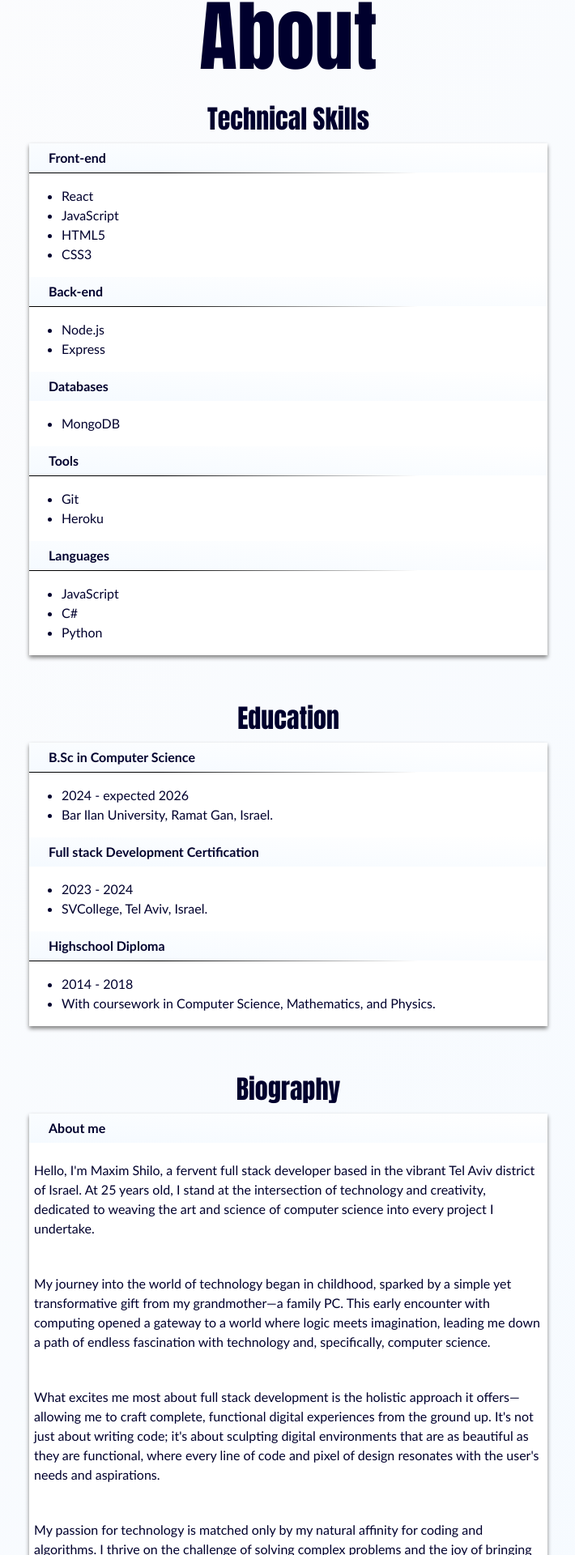
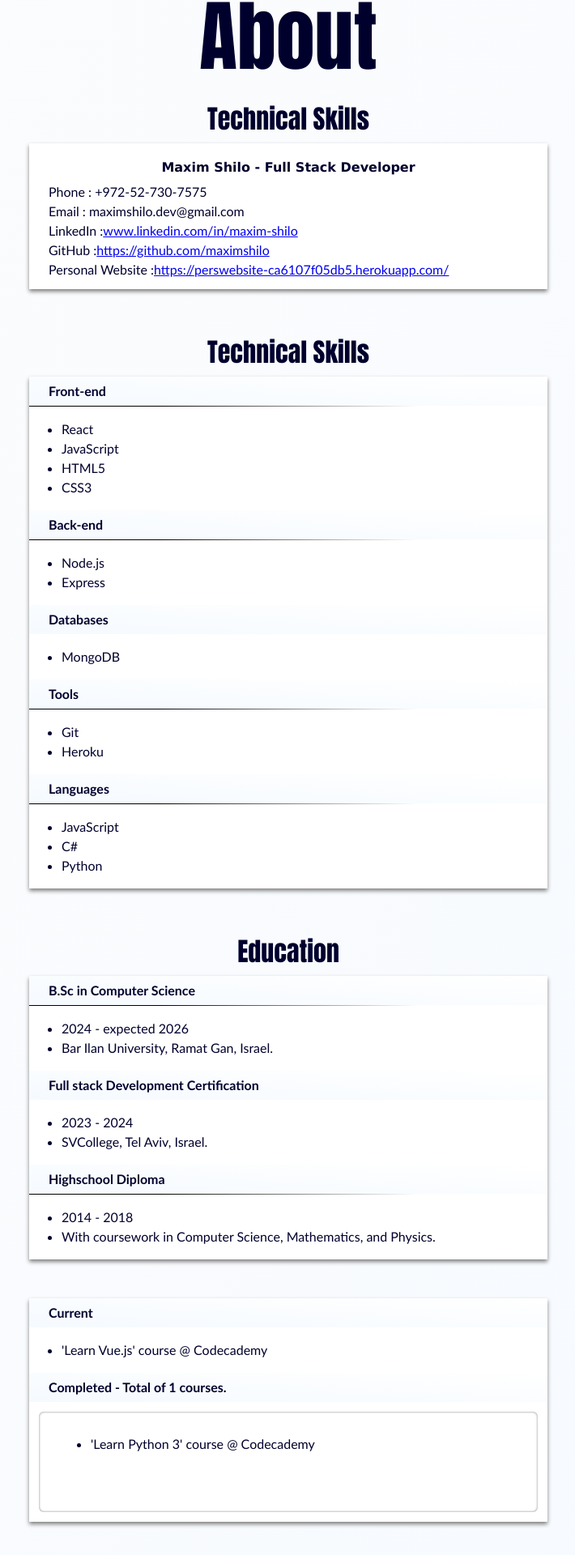
Before and after one commit to maximshilo/personal-website, a React (Create React App) app in the folder client/: page /about in a window 1280 px wide. Shown: the part 120-2040 px from the top of the page at 81% size, without its empty margins (284-994 px from the left). Built offline with nearby package versions, Linux system fonts and the light colour scheme.

Commit message:
Contact and education
added the contact component, and added continuous learning section.

```diff
--- a/client/package.json
+++ b/client/package.json
@@ -9,6 +9,7 @@
     "react": "^18.2.0",
     "react-dom": "^18.2.0",
     "react-download-link": "^2.3.0",
+    "react-pdf": "^7.7.1",
     "react-router-dom": "^6.22.3",
     "react-scripts": "5.0.1",
     "web-vitals": "^2.1.4"
--- a/client/src/App.css
+++ b/client/src/App.css
@@ -290,6 +290,8 @@ iframe {
 }
 
 .sectionTitle {
+  display: flex;
+  flex-direction: column;
   font-weight: bold;
   align-self: stretch;
   padding: 6px 24px;
@@ -303,5 +305,24 @@ iframe {
 }
 
 p {
-  padding: 6px;
+  padding: 6px 24px;
 }
+
+.contact {
+  display: flex;
+  flex-direction: column;
+  justify-content: flex-start;
+  align-items: flex-start;
+
+  padding: 12px 24px;
+}
+
+.scrollable {
+  padding: 12px 24px;
+  border-radius: 6px;
+  box-shadow: inset 0 0 3px gray;
+  margin: 12px;
+  height: 100px;
+  overflow-y: auto;
+  overflow-x: hidden;
+}
--- a/client/src/components/About.jsx
+++ b/client/src/components/About.jsx
@@ -1,6 +1,7 @@
 import React from 'react'
 
 import Navbar from './Navbar.jsx'
+import Contact from './Contact.jsx'
 
 export default function About(props) {
     const skills = [
@@ -10,6 +11,11 @@ export default function About(props) {
         ['Tools', 'Git', 'Heroku'],
         ['Languages', 'JavaScript', 'C#', 'Python'],
     ]
+
+    const continousLearning = {
+        current: [`'Learn Vue.js' course @ Codecademy`],
+        completed: [`'Learn Python 3' course @ Codecademy`]
+    }
 
     const education = [
         ['B.Sc in Computer Science', '2024 - expected 2026', 'Bar Ilan University, Ramat Gan, Israel.'],
@@ -26,6 +32,7 @@ export default function About(props) {
     My passion for technology is matched only by my natural affinity for coding and algorithms. I thrive on the challenge of solving complex problems and the joy of bringing innovative ideas to life through meticulous coding and creative design. This blend of artistic expression and intellectual rigor is what makes full stack development not just my career, but my calling.
 
     I invite you to explore my portfolio, where each project showcases my dedication to crafting seamless, engaging digital experiences. Let's connect and create something extraordinary together.`
+
     const displaySkills = () => {
         return (
             <div className='skills'>
@@ -51,6 +58,27 @@ export default function About(props) {
                     })
                 }
             </div>
+        )
+    }
+
+    const displayContinousLearning = () => {
+        return (
+                <div className='col'>
+                    <div className='skills'>
+                        <div className='sectionTitle'>Current</div>
+                        <ul>
+                            {continousLearning.current.map(el => <li>{el}</li>)}
+                        </ul>
+                        <div className='sectionTitle'>
+                            <span>Completed - Total of {continousLearning.completed.length} courses.</span>
+                        </div>
+                        <div className='scrollable'>
+                            <ul>
+                                {continousLearning.completed.map(el => <li>{el}</li>)}
+                            </ul>
+                        </div>
+                    </div>
+                </div>
         )
     }
 
@@ -130,6 +158,16 @@ export default function About(props) {
                     </div>
 
                     <div className='row'>
+                        <Contact />
+                    </div>
+
+                    <div className='row'>
+                        <span className='mainHeading'>
+                            Technical Skills
+                        </span>
+                    </div>
+
+                    <div className='row'>
                         {displaySkills()}
                     </div>
 
@@ -141,6 +179,10 @@ export default function About(props) {
 
                     <div className='row'>
                         {displayEducation()}
+                    </div>
+
+                    <div className='row'>
+                        {displayContinousLearning()}
                     </div>
 
                     <div className='row'>
--- /dev/null
+++ b/client/src/components/Contact.jsx
@@ -0,0 +1,32 @@
+import React from "react"
+
+export default function Contact(props) {
+    return (
+        <div className="skills">
+            <div className="contact">
+                <div className="row">
+                <span className="secondaryHeading">Maxim Shilo - Full Stack Developer</span>
+                </div>
+                <div className="col">
+                <span>Phone : +972-52-730-7575</span>
+                <span>Email : maximshilo.dev@gmail.com</span>
+                <span>LinkedIn :
+                    <a href="https://www.linkedin.com/in/maxim-shilo">
+                        www.linkedin.com/in/maxim-shilo
+                    </a>
+                </span>
+                <span>GitHub :
+                    <a href={'https://github.com/maximshilo'}>
+                        https://github.com/maximshilo
+                    </a>
+                </span>
+                <span>Personal Website :
+                    <a href={'https://perswebsite-ca6107f05db5.herokuapp.com/'}>
+                        https://perswebsite-ca6107f05db5.herokuapp.com/
+                    </a>
+                </span>
+                </div>
+            </div>
+        </div>
+    )
+}
--- a/client/src/components/Landing.jsx
+++ b/client/src/components/Landing.jsx
@@ -1,11 +1,23 @@
 import React from 'react'
+import { useState } from 'react'
 import { useNavigate } from 'react-router-dom'
 
 import Navbar from './Navbar.jsx'
+import Contact from './Contact.jsx'
 
 export default function Landing(props) {
     const navigate = useNavigate()
+    const [flag, setFlag] = useState(false)
 
+    const displayContact = () => {
+        if (flag) {
+            return (
+                <div className='row'>
+                    <Contact />
+                </div>
+            )
+        }
+    }
     return (
         <div className='Landing'>
             <div className='con'>
@@ -29,7 +41,7 @@ export default function Landing(props) {
                     </div>
 
                     <div className='row'>
-                        <Navbar landing={true} />
+                        <Navbar landing={true} contact={{flag, setFlag}} />
                     </div>
 
                     <div className='row'>
@@ -44,6 +56,7 @@ export default function Landing(props) {
                 </div>
             </div>
 
+            { displayContact() }
             {/* <div className='container'>
                 <div className='linkDivsGroup'>
                     <div onClick={() => { navigate('/about') }} className='linkDiv'>About me</div>
--- a/client/src/components/Navbar.jsx
+++ b/client/src/components/Navbar.jsx
@@ -6,6 +6,12 @@ export default function Navbar (props) {
     const displayLandingButton = () => {
         if (!props.landing) {
             return <button onClick={() => { navigate('/')}} className='landingButton'>Home</button>
+        } else {
+            let innerHTML = 'Contact'
+            let callback = () => {
+                props.contact.setFlag(!props.contact.flag)
+            }
+            return <button onClick={callback} className='landingButton'>{innerHTML}</button>
         }
     }
     return (
--- a/client/src/components/Portfolio.jsx
+++ b/client/src/components/Portfolio.jsx
@@ -21,35 +21,30 @@ export default function Portfolio(props) {
                         <div className='projectCon'>
                             <div className='row'><span className='projectHeading'>ECHO</span></div>
                             <div className='row'><span className='projectBody'>Social media application.</span></div>
-                            <div className='row'><span className='projectHeading'>UNDER CONSTRUCTION</span></div>
                             <img className='projectImg' src='images/construction.png'></img>
                         </div>
 
                         <div className='projectCon'>
                             <div className='row'><span className='projectHeading'>BASKET</span></div>
                             <div className='row'><span className='projectBody'>E-commerce platform.</span></div>
-                            <div className='row'><span className='projectHeading'>UNDER CONSTRUCTION</span></div>
                             <img className='projectImg' src='images/construction.png'></img>
                         </div>
 
                         <div className='projectCon'>
                             <div className='row'><span className='projectHeading'>FINTRACK</span></div>
                             <div className='row'><span className='projectBody'>Personal finance tracker.</span></div>
-                            <div className='row'><span className='projectHeading'>UNDER CONSTRUCTION</span></div>
                             <img className='projectImg' src='images/construction.png'></img>
                         </div>
 
                         <div className='projectCon'>
                             <div className='row'><span className='projectHeading'>DONIT</span></div>
                             <div className='row'><span className='projectBody'>Project management tool.</span></div>
-                            <div className='row'><span className='projectHeading'>UNDER CONSTRUCTION</span></div>
                             <img className='projectImg' src='images/construction.png'></img>
                         </div>
 
                         <div className='projectCon'>
                             <div className='row'><span className='projectHeading'>SUDOKU</span></div>
                             <div className='row'><span className='projectBody'>A puzzle game.</span></div>
-                            <div className='row'><span className='projectHeading'>UNDER CONSTRUCTION</span></div>
                             <img className='projectImg' src='images/construction.png'></img>
                         </div>
 
--- a/client/src/components/Resume.jsx
+++ b/client/src/components/Resume.jsx
@@ -1,5 +1,6 @@
 import React from 'react'
 import { Link } from 'react-router-dom'
+
 import Navbar from './Navbar.jsx'
 
 export default function Resume(props) {
@@ -14,7 +15,7 @@ export default function Resume(props) {
         document.body.appendChild(link);
         link.click();
         document.body.removeChild(link);
-    };
+    }
 
     return (
         <div className='Resume'>
```
Also changed, not shown: client/public/images/construction.png, 1 other file (tests, documents, lock files or other folders).
